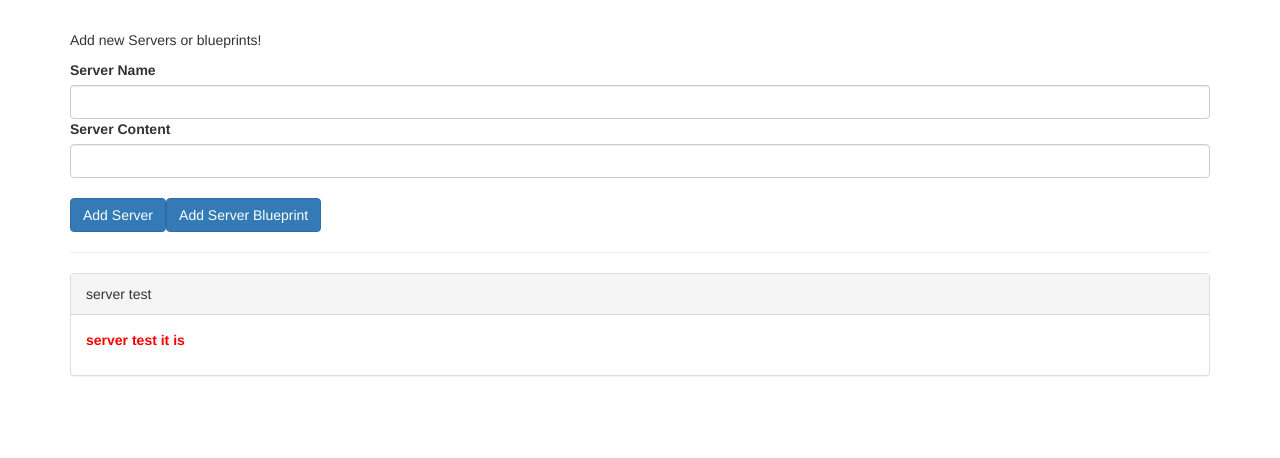
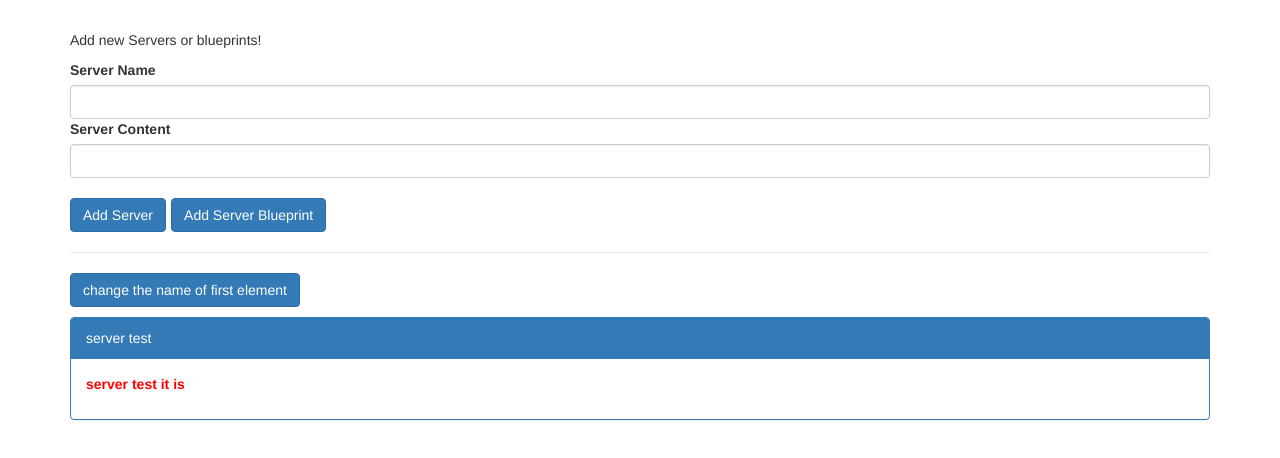
Before and after one commit to crony10/Angular_learnings, an Angular app: page / in a window 1280 px wide. Shown: the top 458 px of the page. Built offline with nearby package versions, Linux system fonts and the light colour scheme.

Commit message:
ngOnInit, ngOnChanges

```diff
--- a/src/app/app.component.html
+++ b/src/app/app.component.html
@@ -3,15 +3,18 @@
     <app-cockpit (onServerCreated)="onServerAdded($event)" (bpCreated)="onBlueprintAdded($event)"></app-cockpit>
     <hr>
     <div class="row">
+
+
         <!-- custom property binding -->
         <div class="col-xs-12">
-            <app-server-element
-            *ngFor="let serverElement of serverElements"
-            [srvElement]="serverElement">
+            <!-- button to change the first element's name -->
+            <div style="padding-bottom: 10px;">
+                <button class="p-2 btn btn-primary" (click)="onChangeName()">change the name of first element</button>
+            </div>
+
+                <app-server-element *ngFor="let serverElement of serverElements" [name]="serverElement.name">
                     <p>
-                    <strong
-                    *ngIf="serverElement.type === 'server'"
-                    style="color: red">
+                        <strong *ngIf="serverElement.type === 'server'" style="color: red">
                             {{ serverElement.content }}
                         </strong>
                         <em *ngIf="serverElement.type === 'blueprint'">{{ serverElement.content }}</em>
--- a/src/app/app.component.ts
+++ b/src/app/app.component.ts
@@ -28,4 +28,9 @@ export class AppComponent {
       content: blueprintData.serverContent
     });
   }
+
+  // This method changes the name of first element
+  onChangeName(){
+    this.serverElements[0].name = 'changed!';
+  }
 }
--- a/src/app/cockpit/cockpit.component.html
+++ b/src/app/cockpit/cockpit.component.html
@@ -10,22 +10,20 @@
         <!-- using local references instead of two way data binding -->
 
         <!-- 1st way of accessing the local reference -->
-        <input
-            type="text"
-            class="form-control"
-            #serverNameInput>
+        <input type="text" class="form-control" #serverNameInput>
 
         <!-- 2nd way of accessing local reference -->
         <label>Server Content</label>
-        <input
-            type="text"
-            class="form-control"
-            #serverContentInput>
+        <input type="text" class="form-control" #serverContentInput>
         <br>
 
-        <button class="btn btn-primary" (click)="onAddServer(serverNameInput)">
-            Add Server
-        </button>
-        <button class="btn btn-primary" (click)="onAddBlueprint(serverNameInput)">Add Server Blueprint</button>
+        <span style="margin-right: 5px;">
+            <button class="btn btn-primary" (click)="onAddServer(serverNameInput)">
+                Add Server
+            </button>
+        </span>
+        <span>
+            <button class="btn btn-primary" (click)="onAddBlueprint(serverNameInput)">Add Server Blueprint</button>
+        </span>
     </div>
 </div>
--- a/src/app/server-element/server-element.component.html
+++ b/src/app/server-element/server-element.component.html
@@ -1,5 +1,5 @@
-<div class="panel panel-default">
-  <div class="panel-heading">{{ element.name }}</div>
+<div class="panel panel-primary">
+  <div class="panel-heading">{{ name }}</div>
   <div class="panel-body">
    <ng-content></ng-content>
   </div>
--- a/src/app/server-element/server-element.component.ts
+++ b/src/app/server-element/server-element.component.ts
@@ -1,4 +1,4 @@
-import { Component, OnInit, Input, ViewEncapsulation } from '@angular/core';
+import { Component, OnInit, Input, ViewEncapsulation, OnChanges, SimpleChanges } from '@angular/core';
 
 @Component({
   selector: 'app-server-element',
@@ -11,15 +11,33 @@ import { Component, OnInit, Input, ViewEncapsulation } from '@angular/core';
   // https://angular.io/guide/view-encapsulation
   encapsulation: ViewEncapsulation.Emulated
 })
-export class ServerElementComponent implements OnInit {
+export class ServerElementComponent implements OnInit, OnChanges{
 
   // This is example of binding to custom properties
   // 'srvElement' is the alias given to the element which is being used in app component.html
   @Input('srvElement') element: {type:string,name:string,content: string};
+  @Input() name: string;
 
   constructor() { }
 
+  ngOnChanges(changes: SimpleChanges){
+    console.log("ngOnChanges called!");
+    console.log(changes);
+
+    // This is to log the previous value
+    // for (let propName in changes) {
+    //   let chng = changes[propName];
+    //   let cur  = JSON.stringify(chng.currentValue);
+    //   let prev = JSON.stringify(chng.previousValue);
+    //   console.log("current is : "+cur);
+    //   console.log("previous is : "+prev);
+    // }
+
+
+  }
+
   ngOnInit(): void {
+    console.log("ngOnInit called!")
   }
 
 }
```
Lines whose indentation alone changed are shown as unchanged.
